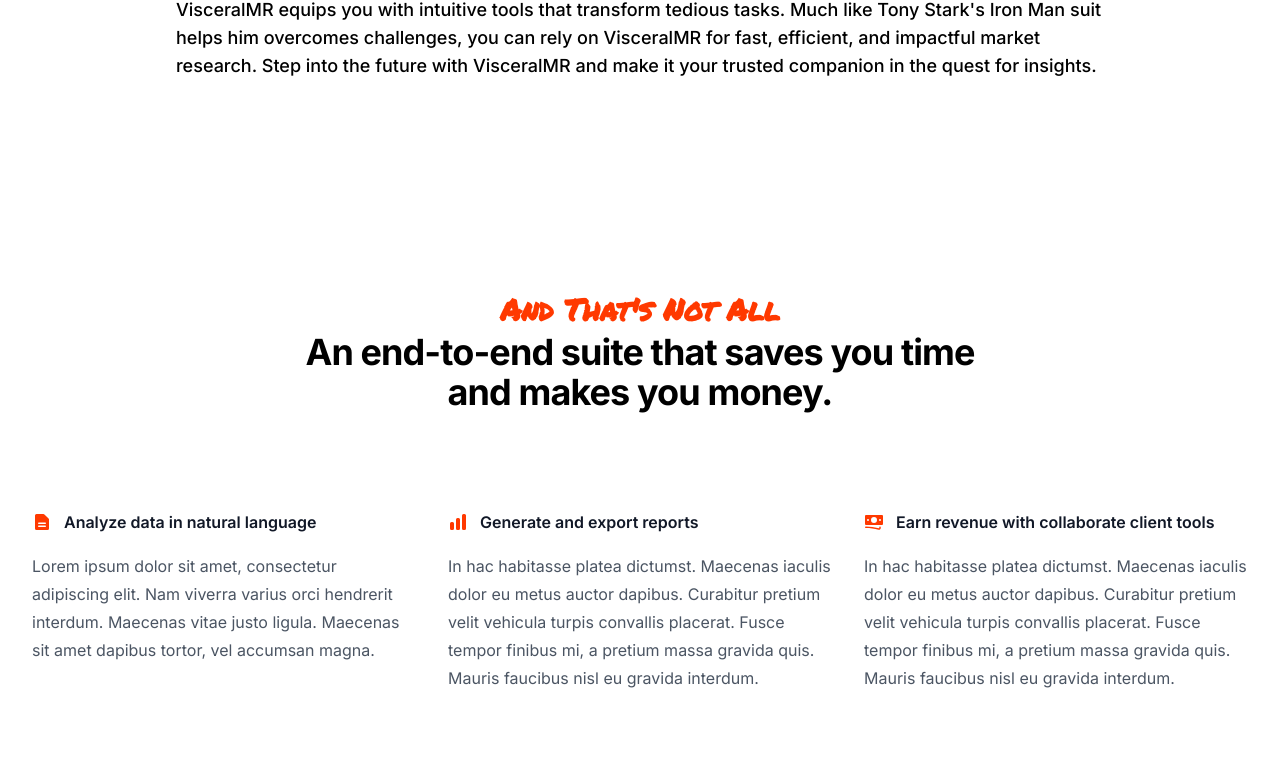
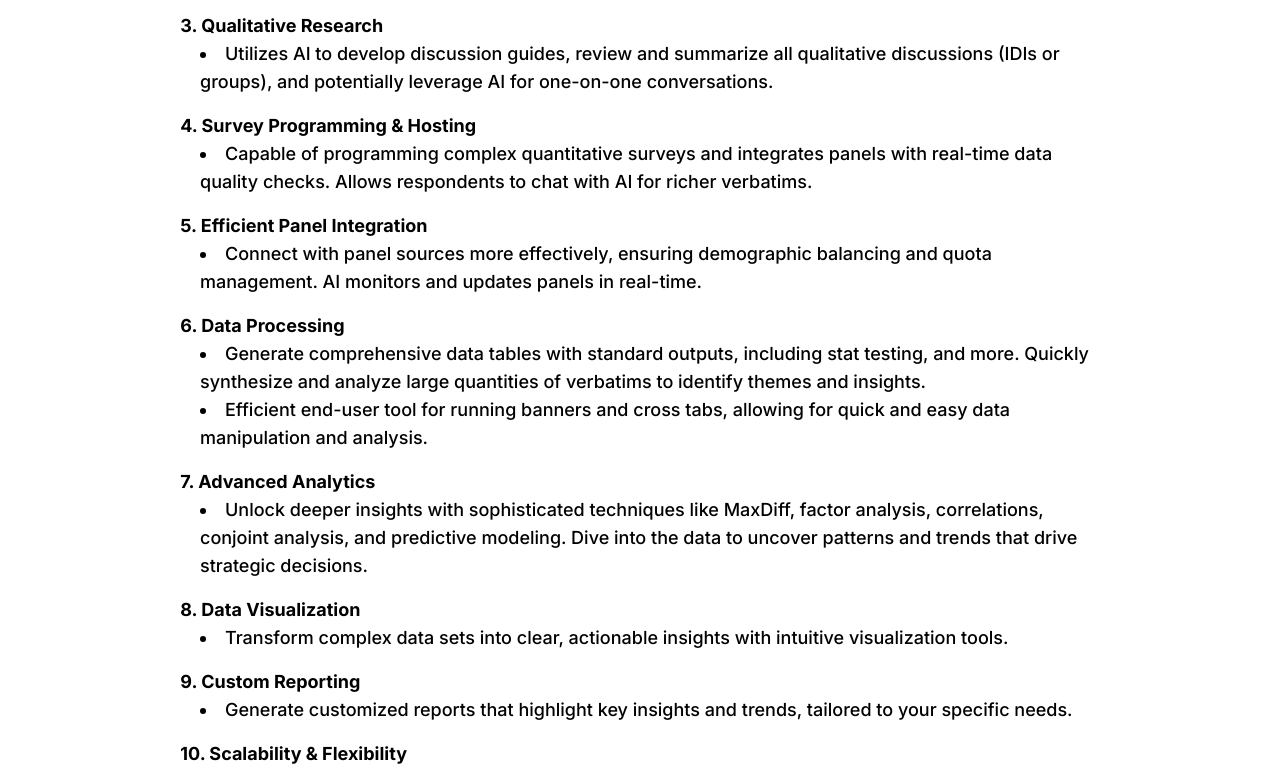
Before and after one commit to neeld3/VisceralMKT, a Next.js app: page / in a window 1280 px wide. Shown: the part 1674-2446 px from the top of the page. Built offline with nearby package versions, Linux system fonts and the light colour scheme.

Commit message:
Update page.tsx

```diff
--- a/src/app/page.tsx
+++ b/src/app/page.tsx
@@ -82,7 +82,9 @@
               Like Jarvis to Tony Stark, Visceral AI is your intelligent partner, transforming the way you conduct market research. <br /><br />
             </p>
             <p className="mb-4 text-xl font-bold">
-              Built-In Tools<br />
+              Built-In Tools
+            </p>
+            <p className="mb-4 text-lg font-bold">
               &nbsp;1. End-to-End Solution
               <ul className="list-disc text-lg font-medium list-inside ml-6 mb-4">
                 <li>From identifying business needs to survey development and data visualization, VisceralMR seamlessly manages every step of the research process.</li>
@@ -90,6 +92,39 @@
               &nbsp;2. Collaborative Workspace
               <ul className="list-disc text-lg font-medium list-inside ml-6 mb-4">
                 <li>Facilitates team collaboration on methodologies and survey development, media monitoring, industry/category updates, and report development.</li>
+              </ul>
+              &nbsp;3. Qualitative Research
+              <ul className="list-disc text-lg font-medium list-inside ml-6 mb-4">
+                <li>Utilizes AI to develop discussion guides, review and summarize all qualitative discussions (IDIs or groups), and potentially leverage AI for one-on-one conversations.</li>
+              </ul>
+              &nbsp;4. Survey Programming & Hosting
+              <ul className="list-disc text-lg font-medium list-inside ml-6 mb-4">
+                <li>Capable of programming complex quantitative surveys and integrates panels with real-time data quality checks. Allows respondents to chat with AI for richer verbatims.</li>
+              </ul>
+              &nbsp;5. Efficient Panel Integration
+              <ul className="list-disc text-lg font-medium list-inside ml-6 mb-4">
+                <li>Connect with panel sources more effectively, ensuring demographic balancing and quota management. AI monitors and updates panels in real-time.</li>
+              </ul>
+              &nbsp;6. Data Processing
+               <ul className="list-disc text-lg font-medium list-inside ml-6 mb-4">
+                <li>Generate comprehensive data tables with standard outputs, including stat testing, and more. Quickly synthesize and analyze large quantities of verbatims to identify themes and insights. </li>
+                <li>Efficient end-user tool for running banners and cross tabs, allowing for quick and easy data manipulation and analysis. </li>
+              </ul>
+              &nbsp;7. Advanced Analytics
+              <ul className="list-disc text-lg font-medium list-inside ml-6 mb-4">
+                <li>Unlock deeper insights with sophisticated techniques like MaxDiff, factor analysis, correlations, conjoint analysis, and predictive modeling. Dive into the data to uncover patterns and trends that drive strategic decisions.</li>
+              </ul>
+              &nbsp;8. Data Visualization
+              <ul className="list-disc text-lg font-medium list-inside ml-6 mb-4">
+                <li>Transform complex data sets into clear, actionable insights with intuitive visualization tools.</li>
+              </ul>
+              &nbsp;9. Custom Reporting
+              <ul className="list-disc text-lg font-medium list-inside ml-6 mb-4">
+                <li>Generate customized reports that highlight key insights and trends, tailored to your specific needs.</li>
+              </ul>
+              &nbsp;10. Scalability & Flexibility
+              <ul className="list-disc text-lg font-medium list-inside ml-6 mb-4">
+                <li>Easily scale your research efforts and adapt to changing needs without compromising on quality or speed.</li>
               </ul>
             </p>
             <p className="mb-4">
```
